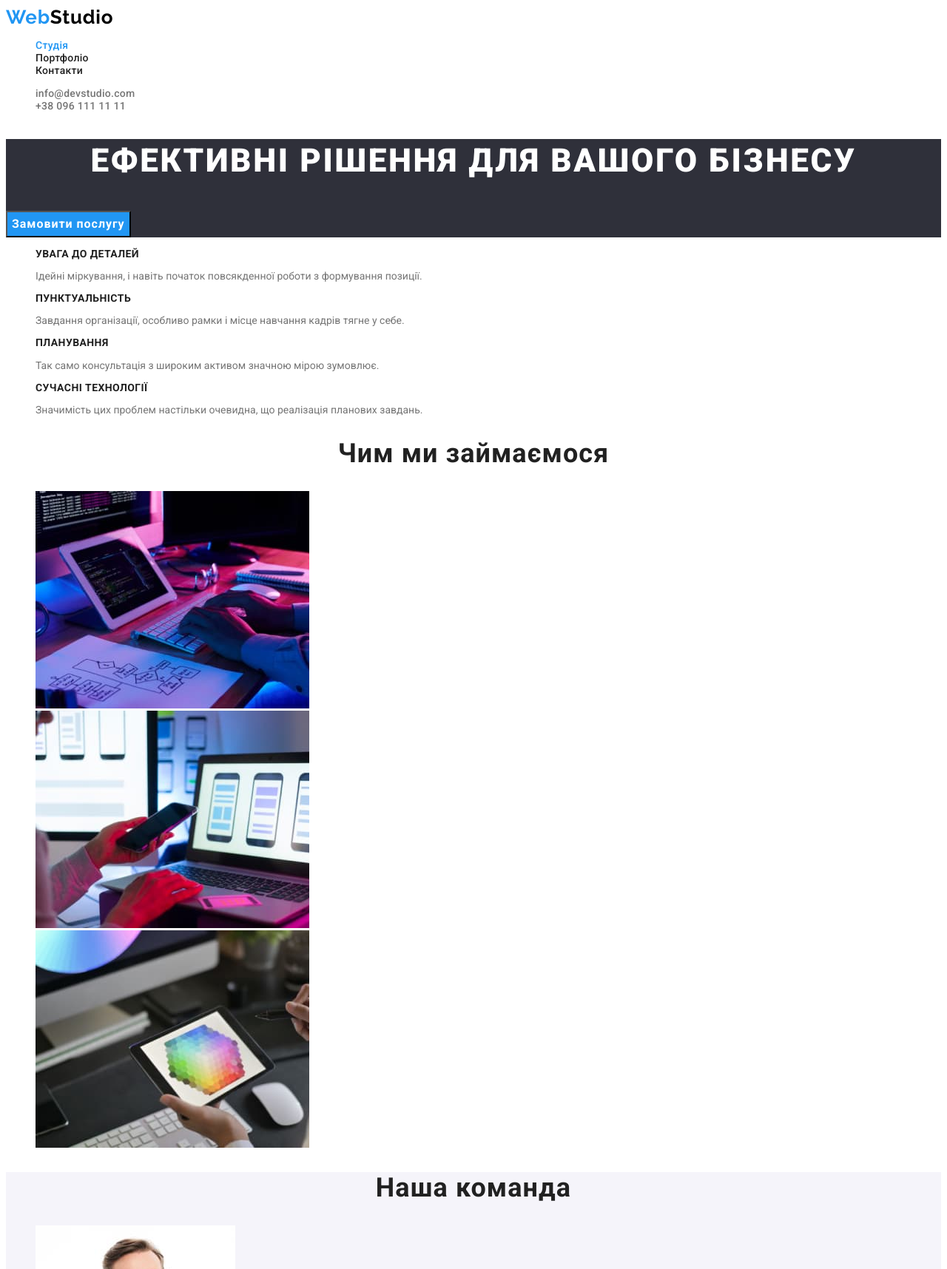
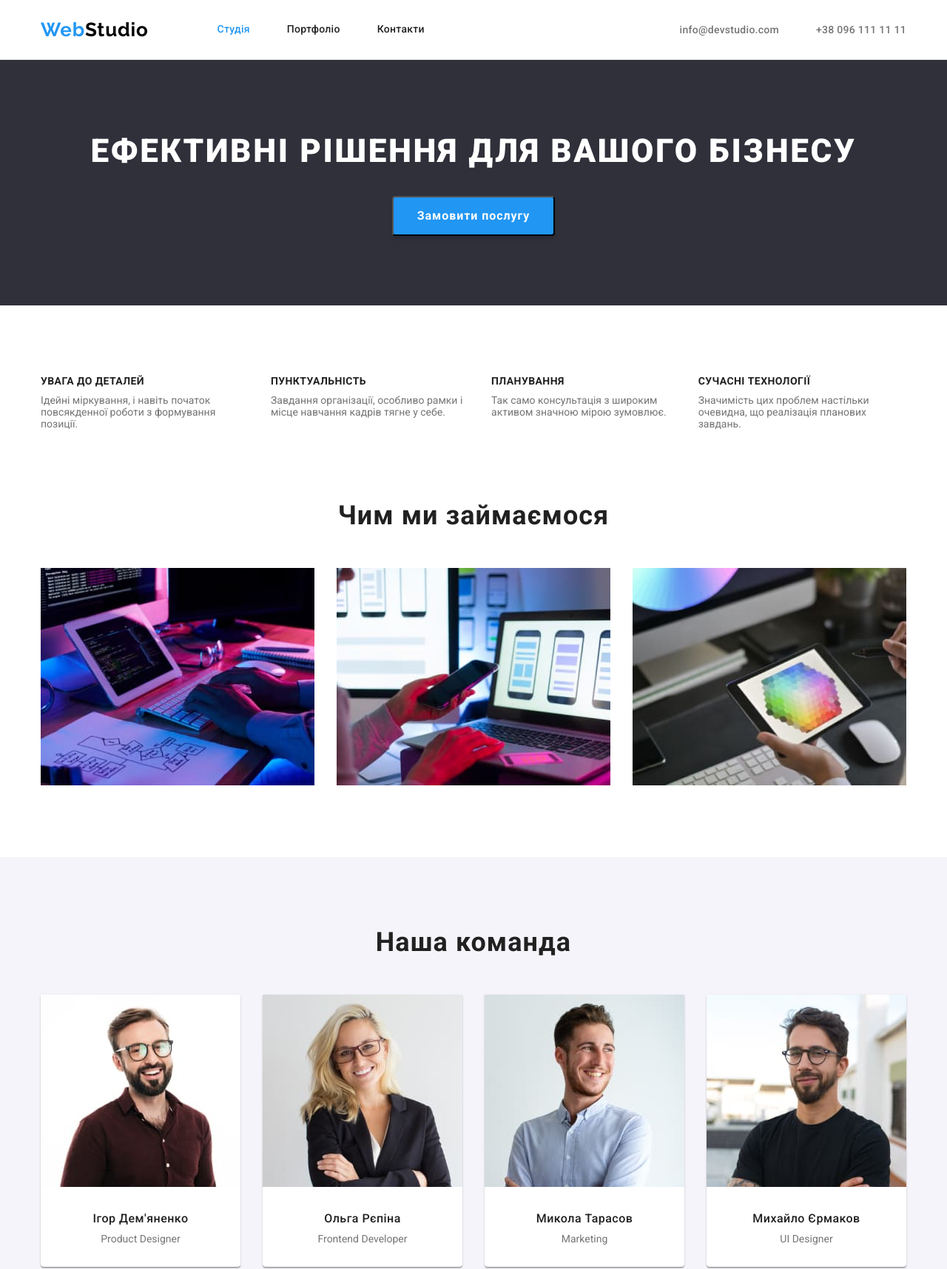
Before and after one commit to anjaivanova/goit-markup-hw-03, a plain HTML site: page index.html in a window 1280 px wide. Shown: the top 1716 px of the page at 74% size. Drawn offline with nearby package versions, Linux system fonts and the light colour scheme.

Commit message:
add flexbox

```diff
--- a/css/styles.css
+++ b/css/styles.css
@@ -17,7 +17,14 @@ body {
     font-size: 14px;
 }
 
+/*button*/
+a, button {
+    cursor: pointer;
+}
+
+
 /* Logo */
+
 .logo {
     color: #000000;
 
@@ -29,11 +36,17 @@ body {
     text-decoration: none;
 }
 
+.logo.header {
+    display: flex;
+    align-items: center;
+}
+
 .accent {color: var(--accent-color);}
-.page-footer .logo {color: white;}
 
 /* List */
 .list {
+    padding: 0;
+    margin: 0;
     list-style: none;
 }
 
@@ -52,7 +65,38 @@ body {
 }
 
 /* Site nav */
+.main-nav {
+    display: flex;
+    align-items: center;
+}
+
+.page-header {
+    border: solid #ECECEC;
+    border-width: 0 0 1px 0;
+}
+
+.page-header nav {
+    display: flex;
+}
+
+.site-nav {
+    display: flex;
+    margin-left: 93px;
+}
+
+.site-nav li {
+    margin-right: 50px;
+}
+
+.site-nav li:last-child {
+    margin-right: 0;
+}
+
 .site-nav a {
+    display: block;
+    padding-top: 32px;
+    padding-bottom: 32px;
+
     color: var(--secondary-text-color);
 
     font-weight: 500;
@@ -70,9 +114,19 @@ body {
     color: var(--accent-color);
 }
 
+.header-contacts {
+    display: flex;
+    margin-left: auto;
+}
+
+.header-contacts li + li {
+    margin-left: 50px;
+}
+
 .header-contacts a
 {
-   color: var(--primary-text-color);
+
+    color: var(--primary-text-color);
 
    font-weight: 500;
    font-size: 14px;
@@ -90,9 +144,13 @@ color: var(--accent-color);
 .hero {
     background-color: var(--add-bg-color);
     color: var(--title-text-color);
+
+    justify-items: center;
 }
 
 .hero-title {
+    margin-top: 0;
+    margin-bottom: 30px;
     font-weight: 900;
     font-size: 44px;
     line-height: 1.36;
@@ -102,24 +160,45 @@ color: var(--accent-color);
 }
 
 .hero button {
+    display: block;
+    margin: 0 auto;
+
+    border-radius: 4px;
+    padding: 10px 32px;
+    min-width: 216px;
+
     color: var(--title-text-color);
     background-color: var(--accent-color);
+    box-shadow: 0px 4px 4px rgba(0, 0, 0, 0.15);
 
     font-family: inherit;
     font-weight: 700;
     font-size: 16px;
     line-height: 1.88;
-    display: flex;
     align-items: center;
     text-align: center;
     letter-spacing: 0.06em
 }
 
 /* Features */
+.list.features-list {
+    display: flex;
+}
+
+.list.features-list li {
+    margin-right: 30px;
+}
+
+.list.features-list li:last-child {
+    margin-right: 0;
+}
+
 .features-list .title {
     color: var(--secondary-text-color);
     background-color: var(--main-bg-color);
 
+    margin-top: 0;
+    margin-bottom: 10px;
     font-size: 14px;
     line-height: 1.17;
     letter-spacing: 0.03em;
@@ -127,13 +206,36 @@ color: var(--accent-color);
 }
 
 /* Section */
+section {
+    padding-top: 94px;
+    padding-bottom: 94px;
+}
+
+section.no-padding {
+    padding-top: 0;
+}
+
 .section-title {
     color: var(--secondary-text-color);
 
+    margin-top: 0;
+    margin-bottom: 50px;
     font-size: 36px;
     line-height: 1.17;
     letter-spacing: 0.03em;
     text-align: center;
+}
+
+.activity {
+    display: flex;
+}
+
+.activity li {
+    margin-right: 30px;
+}
+
+.activity li:last-child {
+    margin-right: 0;
 }
 
 /* Team */
@@ -142,10 +244,37 @@ color: var(--accent-color);
 }
 .team .title {
     color: var(--secondary-text-color);
+
+    margin-top: 30px;
+    margin-bottom: 10px;
     font-weight: 500;
     font-size: 16px;
     letter-spacing: 0.03em;
     line-height: 1.19;
+}
+
+.team ul {
+    width: 368px;
+    display: flex;
+    text-align: center;
+}
+
+.list.team-list li {
+    margin-right: 30px;
+
+    width: 270px;
+    height: 368px;
+    left: 515px;
+    top: 1632px;
+
+    background: #FFFFFF;
+    box-shadow: 0px 1px 3px rgba(0, 0, 0, 0.12), 0px 1px 1px rgba(0, 0, 0, 0.14), 0px 2px 1px rgba(0, 0, 0, 0.2);
+    border-radius: 0px 0px 4px 4px;
+}
+
+.list.team-list li:last-child
+ {
+    margin-right: 0px;
 }
 
 /* Footer */
@@ -153,12 +282,27 @@ color: var(--accent-color);
     background-color: var(--add-bg-color);
 }
 
+.footer {
+    padding-top: 60px;
+    padding-bottom: 60px;
+}
+
+.page-footer .logo {
+    color: white;
+    display: inline-block;
+    margin-bottom: 20px;
+}
+
 .page-footer a:hover,
 .page-footer a:focus {
     color: var(--accent-color);
 }
+
+
 .address {
 color: var(--title-text-color);
+display: inline-block;
+margin-bottom: 9px;
 text-decoration: none;
 font-weight: 400;
 font-style: normal;
@@ -166,28 +310,36 @@ font-size: 14px;
 line-height: 1.71;
 letter-spacing: 0.03em;
 
+
 }
 .contacts {
 color: rgba(255, 255, 255, 0.6);
+margin-bottom: 9px;
 
 }
 
 /* Portfolio */
-.portfolio .title {
-    color: var(--secondary-text-color);
-
-    font-size: 18px;
-    line-height: 2;
-    letter-spacing: 0.06em
+.portfolio {
+    align-items: center;
 }
 
-.portfolio p {
-font-size: 16px;
-line-height: 1.88;
-letter-spacing: 0.03em;
+.list.filter {
+    display: flex;
+    justify-content: center;
 }
 
-/*button*/
+.list.filter li {
+    margin-right: 8px;
+    margin-bottom: 50px;
+}
+
+.list.filter button {
+    display: block;
+    padding: 6px 25px;
+    border-radius: 4px;
+    border-color: transparent;
+}
+
 .filter button:hover,
 .filter button:focus {
     color: var(--title-text-color);
@@ -196,6 +348,9 @@ letter-spacing: 0.03em;
 .filter button {
     color: var(--secondary-text-color);
     background-color: var(--secondary-bg-color);
+    box-shadow: 0px 3px 1px rgba(0, 0, 0, 0.1),
+    0px 1px 2px rgba(0, 0, 0, 0.08),
+    0px 2px 2px rgba(0, 0, 0, 0.12);
 
     font-family: inherit;
     font-weight: 500;
@@ -204,6 +359,60 @@ letter-spacing: 0.03em;
     letter-spacing: 0.03em;
 }
 
-a, button {
-    cursor: pointer;
+.list.portfolio {
+    display: flex;
+    margin-left: auto;
+    flex-wrap: wrap;
 }
+
+.list.portfolio li {
+    width: 370px;
+    height: 404px;
+    margin-right: 30px;
+    margin-bottom: 30px;
+
+    background: #FFFFFF;
+    border: 1px solid #EEEEEE;
+}
+
+.list.portfolio li:nth-child(3n) {
+    margin-right: 0;
+}
+
+.list.portfolio li:nth-last-child(-n + 3) {
+    margin-bottom: 0;
+    }
+
+.portfolio .title {
+    color: var(--secondary-text-color);
+    margin-top: 20px;
+    margin-bottom: 4px;
+    padding-left: 24px;
+
+    font-size: 18px;
+    line-height: 2;
+    letter-spacing: 0.06em
+}
+
+.portfolio p {
+    padding-left: 24px;
+
+    font-size: 16px;
+    line-height: 1.88;
+    letter-spacing: 0.03em;
+}
+
+
+.container {
+    /* outline: 5px solid orange;*/
+    width: 1200px;
+    padding-left: 15px;
+    padding-right: 15px;
+
+    margin: 0 auto;
+}
+
+p {
+    margin-top: 0;
+    margin-bottom: 0;
+}
--- a/index.html
+++ b/index.html
@@ -6,10 +6,15 @@
     <meta name="viewport" content="width=device-width, initial-scale=1.0">
     <title>WebStudio</title>
     <link rel="stylesheet" href="https://fonts.googleapis.com/css2?family=Raleway:wght@700&family=Roboto:wght@400;500;700;900&display=swap">
+    <link
+    rel="stylesheet"
+    href="https://cdnjs.cloudflare.com/ajax/libs/modern-normalize/1.1.0/modern-normalize.min.css"
+  />
     <link rel="stylesheet" href="./css/styles.css">
 </head>
 <body>
   <header class="page-header">
+    <div class="container main-nav">
     <nav>
         <a class="logo header" href="./index.html"><span class="accent">Web</span>Studio</a>
         <ul class="site-nav list">
@@ -32,13 +37,17 @@
             <a href="tel:+380961111111">+38 096 111 11 11</a>
         </li>
     </ul>
+    </div>
   </header>
   <main>
     <section class="hero">
+        <div class="container">
         <h1 class="hero-title">Ефективні рішення для вашого бізнесу</h1>
         <button type="button">Замовити послугу</button>
+    </div>
     </section>
     <section class="features">
+        <div class="container">
         <h2 class="visually-hidden">Наші переваги</h2>
         <ul class="list features-list">
             <li>
@@ -58,10 +67,12 @@
                 <p>Значимість цих проблем настільки очевидна, що реалізація планових завдань.</p>
             </li>
         </ul>
+    </div>
     </section>
-    <section>
+    <section class="no-padding">
+        <div class="container">
         <h2 class="section-title">Чим ми займаємося</h2>
-        <ul class="list">
+        <ul class="list activity">
             <li>
                 <img src="./images/box-1.jpg" alt="Робота за комп'ютером">
             </li>
@@ -72,8 +83,10 @@
                 <img src="./images/box-3.jpg" alt="Колірне коло">
             </li>
         </ul>
+        </div>
     </section>
     <section class="team">
+        <div class="container">
         <h2 class="section-title">Наша команда</h2>
         <ul class="list team-list">
             <li>
@@ -97,9 +110,11 @@
                 <p>UI Designer</p>
             </li>
         </ul>
+        </div>
     </section>
   </main>
   <footer class="page-footer">
+    <div class="container footer">
     <a class="logo" href="./index.html"><span class="accent">Web</span>Studio</a>
     <address>
         <ul class="list">
@@ -116,6 +131,7 @@
             </li>
         </ul>
     </address>
+    </div>
   </footer>
 </body>
 </html>
```
Also changed, not shown: portfolio.html (+11 -1 lines).
